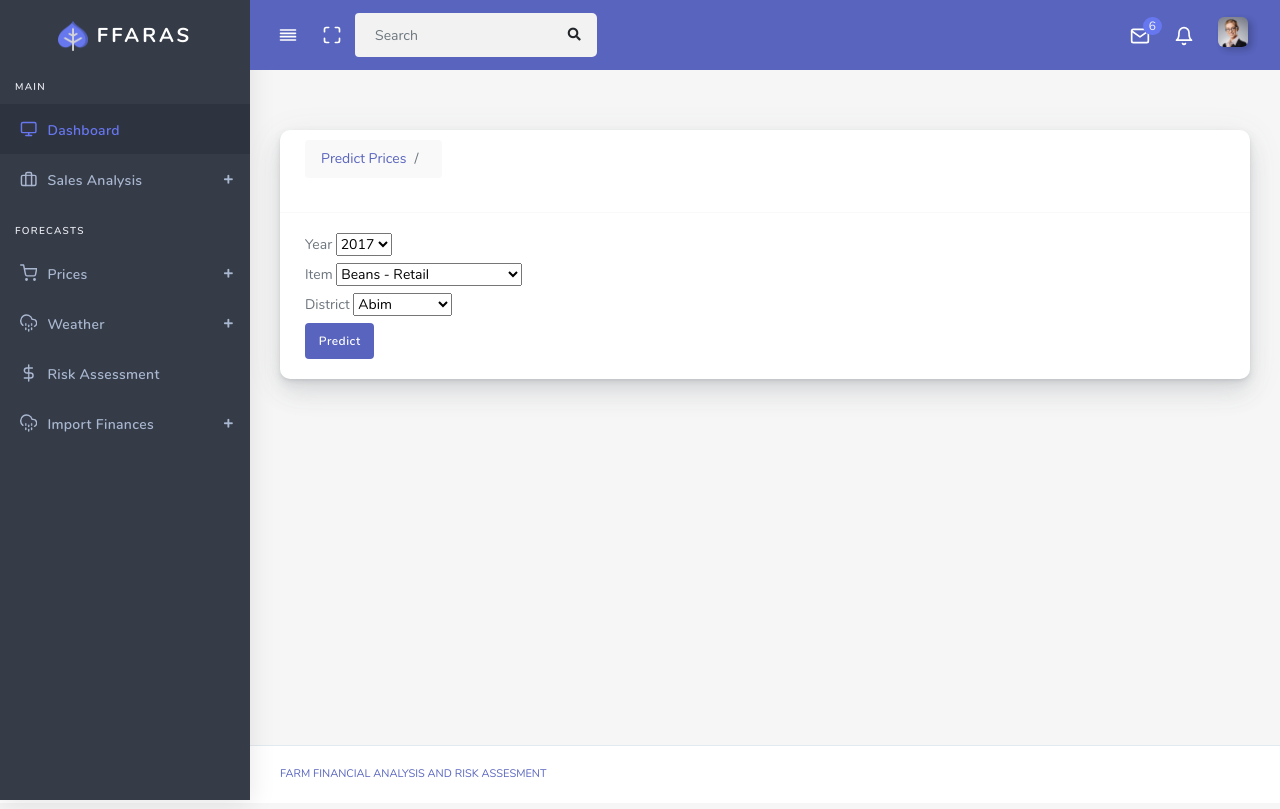
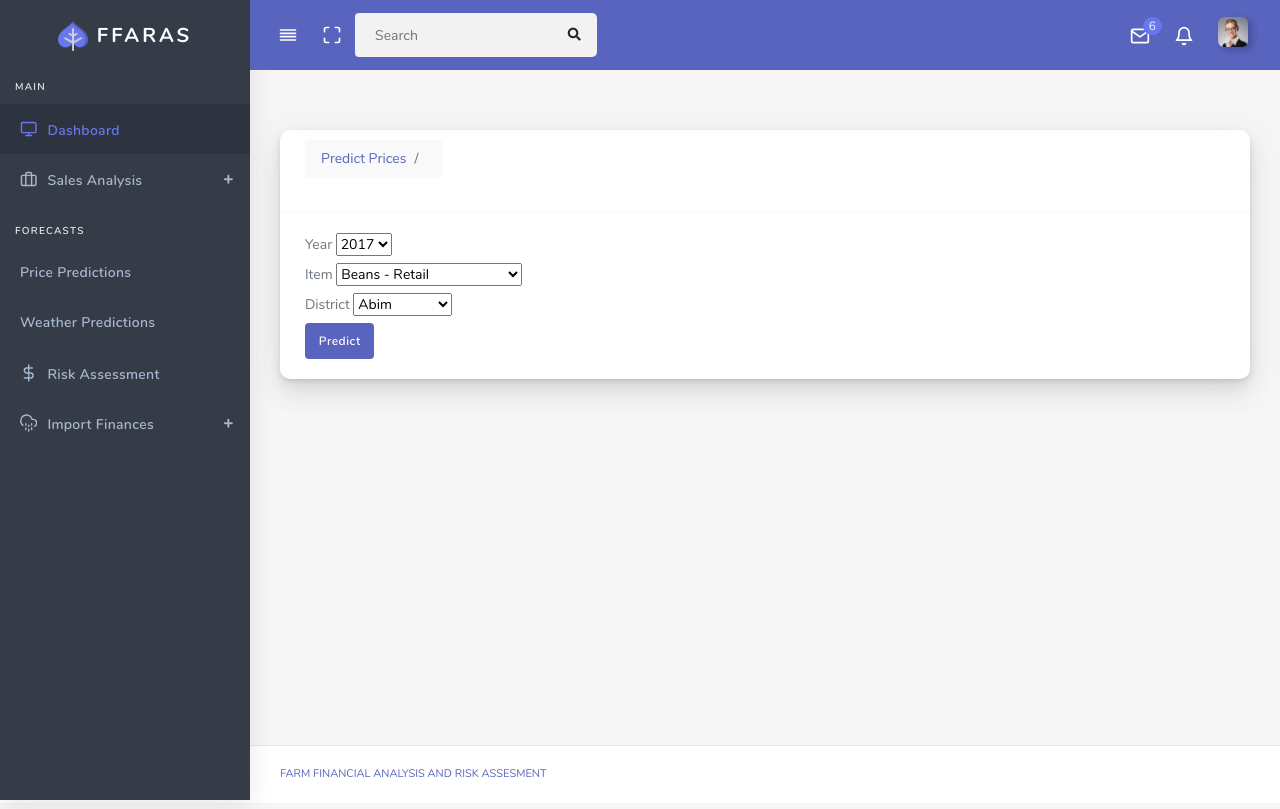
Before and after one commit to samanthaKevin/BSE20-10, a Django app: page /prices/ in a window 1280 px wide. Run offline with Django 3.2, Linux system fonts and the light colour scheme; the visitor is signed in with stand-in values (Sample User, id 1); some libraries are stand-ins or nearby versions.

Commit message:
Changed navigation bar

```diff
--- a/sales/templates/bases.html
+++ b/sales/templates/bases.html
@@ -195,19 +195,8 @@
               </ul>
             </li>
             <li class="menu-header">Forecasts</li>
-            <li class="dropdown">
-              <a href="#" class="menu-toggle nav-link has-dropdown"><i data-feather="shopping-cart"></i><span>Prices</span></a>
-              <ul class="dropdown-menu">
-                <li><a class="nav-link" href="{% url 'prices' %}">Price Predictions</a></li>
-              </ul>
-            </li>
-            <li class="dropdown">
-              <a href="#" class="menu-toggle nav-link has-dropdown"><i
-                  data-feather="cloud-drizzle"></i><span>Weather</span></a>
-              <ul class="dropdown-menu">
-                <li><a class="nav-link" href="{% url 'weather' %}">Weather Predictions</a></li>
-              </ul>
-            </li>
+            <li><a class="nav-link" href="{% url 'prices' %}">Price Predictions</a></li>
+            <li><a class="nav-link" href="{% url 'weather' %}">Weather Predictions</a></li>
             <li><a class="nav-link" href="{% url 'riskassessment' %}"><i data-feather="dollar-sign"></i><span>Risk Assessment</span></a></li>
             <li class="dropdown">
               <a href="#" class="menu-toggle nav-link has-dropdown"><i
```
